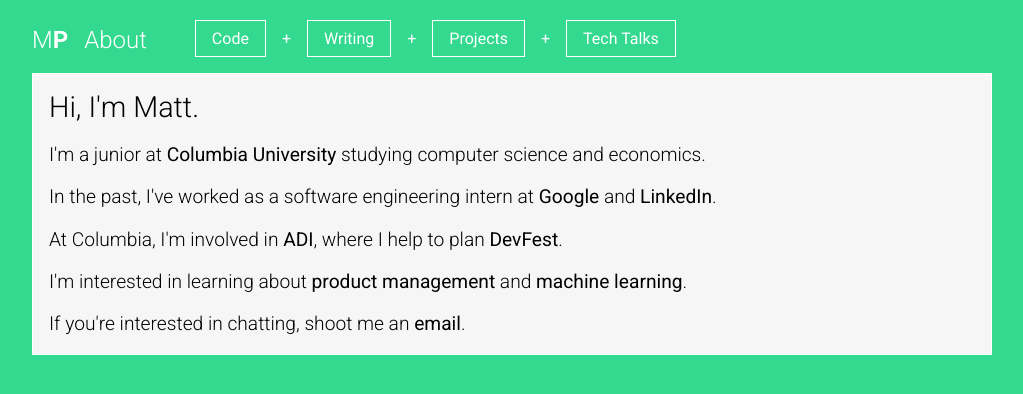
After one commit to mattpiccolella/mattpic, a Flask app: page /about in a window 1280 px wide. The commit adds this page. Shown: the top 394 px of the page, without its empty margins (128-1151 px from the left). Run offline with Flask 2, Linux system fonts and the light colour scheme; parts of the project's set-up code (start-up, migrations or seed data) failed here and were passed over.

Commit message:
Adding the about page

```diff
--- a/app/__init__.py
+++ b/app/__init__.py
@@ -1,5 +1,6 @@
 from flask import Flask, render_template, send_from_directory
 from flask.ext.assets import Environment, Bundle
+import os, json
 
 app = Flask(__name__)
 
@@ -10,6 +11,8 @@
 
 from talks.controllers import talks as talks_module
 app.register_blueprint(talks_module)
+
+ABOUT_FILE_NAME = "static/about.json"
 
 # Prepare our assets
 assets = Environment(app)
@@ -22,3 +25,13 @@
 @app.route("/resume")
 def resume():
   return send_from_directory(app.config['BASE_DIR'], "app/static/resume.pdf")
+
+@app.route("/about")
+def about():
+  about = load_about()
+  return render_template('about.html', about=about['data'])
+
+def load_about():
+  file_path = os.path.join(os.path.dirname(os.path.realpath(__file__)),ABOUT_FILE_NAME)
+  with open(file_path) as about_file:
+    return json.load(about_file)
--- a/app/projects/controllers.py
+++ b/app/projects/controllers.py
@@ -9,7 +9,6 @@ FILE_NAME = 'projects.json'
 @projects.route('/')
 def list():
   projects = load_projects()
-  print projects['data']
   return render_template('projects.html', projects=projects['data'])
 
 @projects.route('/<name>')
--- /dev/null
+++ b/app/static/about.json
@@ -0,0 +1,9 @@
+{
+  "data": [
+    "I'm a junior at <a href='http://columbia.edu'>Columbia University</a> studying computer science and economics.",
+    "In the past, I've worked as a software engineering intern at <a href='http://classroom.google.com'>Google</a> and <a href='http://linkedin.com'>LinkedIn</a>.",
+    "At Columbia, I'm involved in <a href='http://adicu.com'>ADI</a>, where I help to plan <a href='http://devfe.st'>DevFest</a>.",
+    "I'm interested in learning about <strong>product management</strong> and <strong>machine learning</strong>.",
+    "If you're interested in chatting, shoot me an <a href='mailto:mjp2220@columbia.edu'>email</a>."
+  ]
+}
--- a/app/static/css/style.css
+++ b/app/static/css/style.css
@@ -104,6 +104,14 @@ span.title {
   font-size: 1.5rem;
 }
 
+span.about {
+  font-size: 1.8rem;
+}
+
+p.about {
+  font-size: 1.2rem;
+}
+
 .title-nav li {
   padding: 1.0rem 0;
 }
@@ -126,6 +134,10 @@ span.title {
   display: inline-block;
   margin: 0;
   vertical-align: top;
+}
+
+.about strong {
+  font-weight: 500;
 }
 
 a {
--- a/app/talks/controllers.py
+++ b/app/talks/controllers.py
@@ -9,7 +9,6 @@ FILE_NAME = 'talks.json'
 @talks.route('/')
 def list():
   talks = load_talks()
-  print talks['data']
   return render_template('talks.html', talks=talks['data'])
 
 @talks.route("/adi-award")
--- /dev/null
+++ b/app/templates/about.html
@@ -0,0 +1,20 @@
+{% extends "content.html" %}
+
+{% block title %}
+Matt Pic | About
+{% endblock %}
+
+{% block title_text %}
+About
+{% endblock %}
+
+{% block content %}
+<div class="container">
+  <div class="talk">
+    <span class="about">Hi, I'm Matt.</span>
+    {% for fact in about %}
+    <p class="about">{{ fact|safe }}</p>
+    {% endfor %}
+  </div>
+</div>
+{% endblock %}
```
